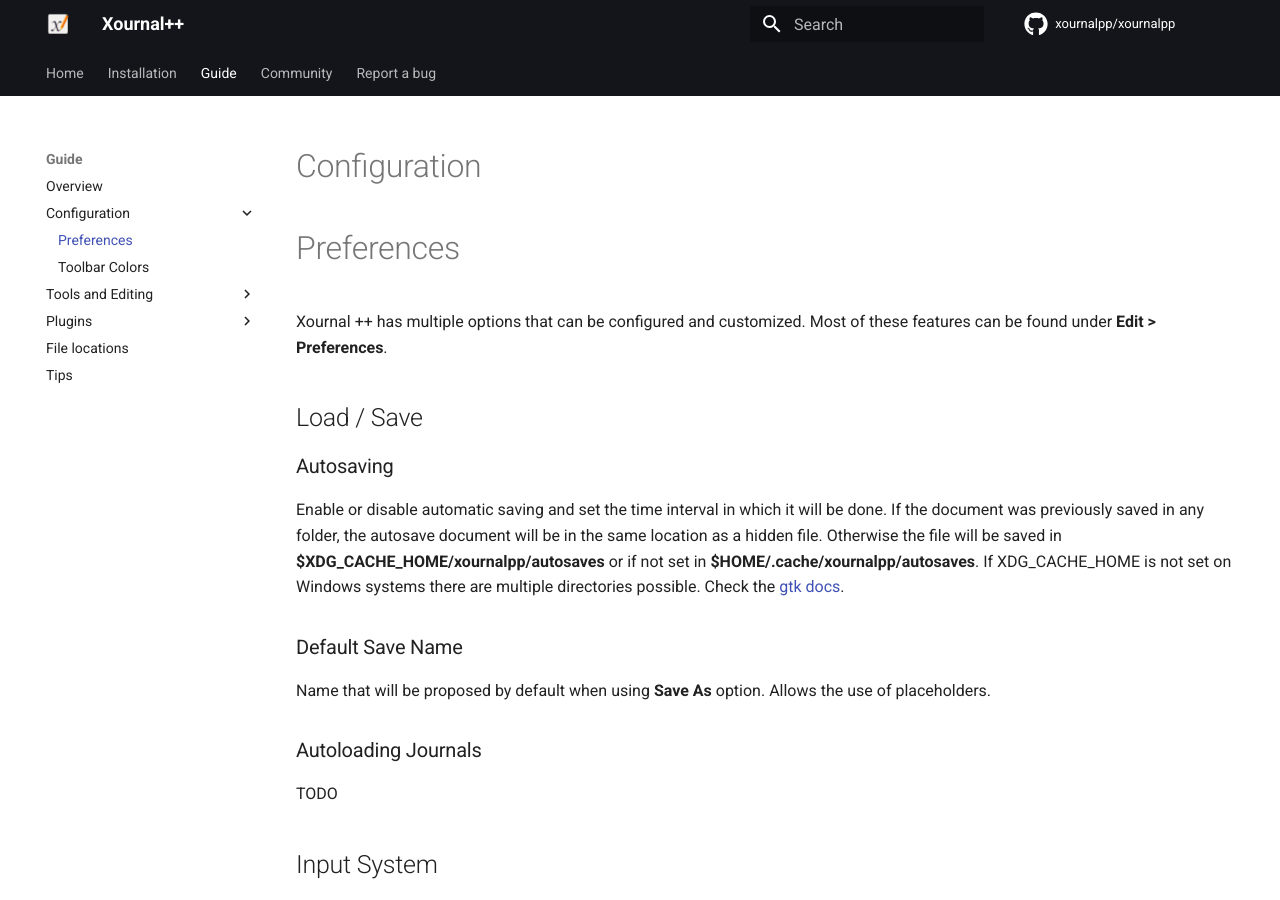
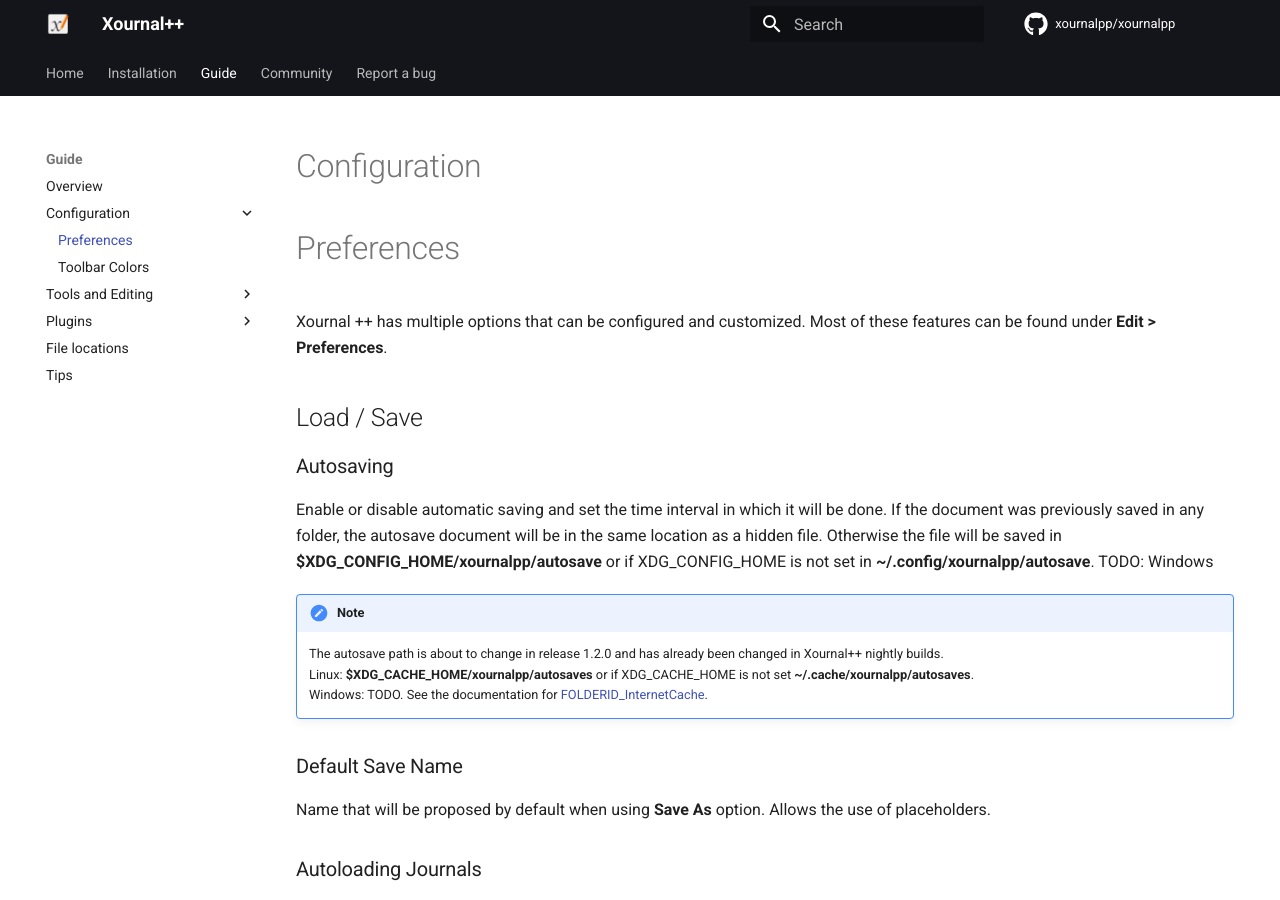
Before and after one commit to xournalpp/xournalpp.github.io, an MkDocs documentation site: the page built from docs/guide/config/preferences.md, in a window 1280 px wide and 900 px high. Built offline with MkDocs 1.6.1 and Material for MkDocs 9.7.7, drawn with Linux system fonts in a browser that asks for light colours; comment, search, counter and statistics services are not loaded; the version menu is left out.

Commit message:
add note about new autosave path

```diff
--- a/docs/guide/config/preferences.md
+++ b/docs/guide/config/preferences.md
@@ -7,7 +7,13 @@ Xournal ++ has multiple options that can be configured and customized. Most of t
 
 ### Autosaving
 
-Enable or disable automatic saving and set the time interval in which it will be done. If the document was previously saved in any folder, the autosave document will be in the same location as a hidden file. Otherwise the file will be saved in **$XDG_CACHE_HOME/xournalpp/autosaves** or if not set in **$HOME/.cache/xournalpp/autosaves**. If XDG_CACHE_HOME is not set on Windows systems there are multiple directories possible. Check the [gtk docs](https://docs.gtk.org/glib/func.get_user_cache_dir.html).
+Enable or disable automatic saving and set the time interval in which it will be done. If the document was previously saved in any folder, the autosave document will be in the same location as a hidden file. Otherwise the file will be saved in **$XDG_CONFIG_HOME/xournalpp/autosave** or if XDG_CONFIG_HOME is not set in **~/.config/xournalpp/autosave**. TODO: Windows
+
+!!! note
+
+    The autosave path is about to change in release 1.2.0 and has already been changed in Xournal++ nightly builds.<br>
+    Linux: **$XDG_CACHE_HOME/xournalpp/autosaves** or if XDG_CACHE_HOME is not set **~/.cache/xournalpp/autosaves**.<br>
+    Windows: TODO. See the documentation for [FOLDERID_InternetCache](https://docs.microsoft.com/en-us/windows/win32/shell/knownfolderid#FOLDERID_InternetCache).
 
 ### Default Save Name
 
```
